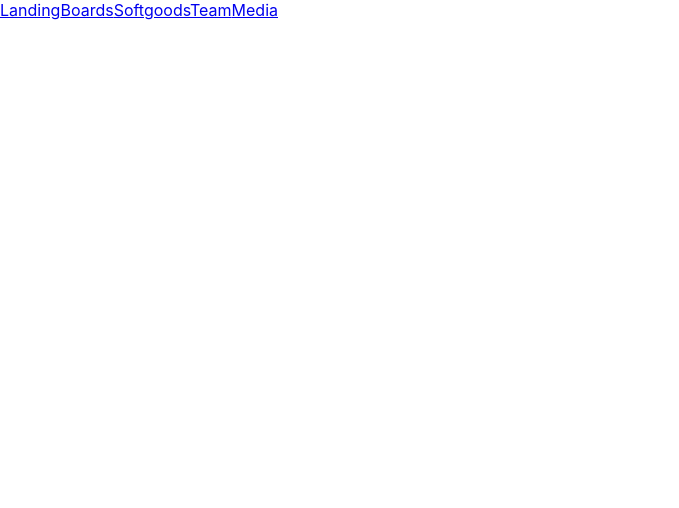
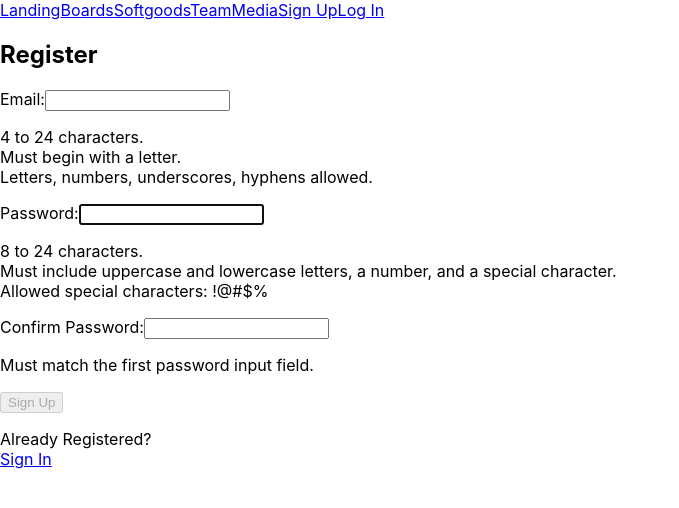
Before and after one commit to Winslowly/project4-frontend, a React (Create React App) app in the folder gunnicornfrontend/: page /register in a window 1280 px wide. Shown: the top 508 px of the page, without its empty margins (0-679 px from the left). Built offline with nearby package versions, Linux system fonts and the light colour scheme.

Commit message:
modified login/reg components

```diff
--- a/gunnicornfrontend/package.json
+++ b/gunnicornfrontend/package.json
@@ -6,6 +6,7 @@
     "@testing-library/jest-dom": "^5.16.5",
     "@testing-library/react": "^13.4.0",
     "@testing-library/user-event": "^13.5.0",
+    "axios": "^1.2.2",
     "react": "^18.2.0",
     "react-dom": "^18.2.0",
     "react-router-dom": "^6.6.1",
--- a/gunnicornfrontend/src/App.js
+++ b/gunnicornfrontend/src/App.js
@@ -1,12 +1,16 @@
 
 // import './App.css';
 import {BrowserRouter as Router, Routes, Route, Link} from "react-router-dom";
+import axios from 'axios'
+
 import Landing from "./components/Landing";
 import Boards from "./components/Boards";
 import Softgoods from "./components/Softgoods";
 import Team from "./components/Team";
 import Media from "./components/Media";
 import Error from "./components/Error";
+import Register from "./components/Registration"
+import Login from "./components/Login"
 
 
 function App() {
@@ -18,6 +22,8 @@ function App() {
         <Link to="/softgoods">Softgoods</Link>
         <Link to="/team">Team</Link>
         <Link to="/media">Media</Link>
+        <Link to="/register">Sign Up</Link>
+        <Link to="/login">Log In</Link>
 
       </nav>
 
@@ -32,6 +38,10 @@ function App() {
 
         <Route path="/media" element={<Media/>} />
 
+        <Route path="/register" element={<Register/>} />
+
+        <Route path="/login" element={<Login/>} />
+
         <Route path="*" element={<Error/>} />
 
       </Routes>
--- a/gunnicornfrontend/src/components/Login.jsx
+++ b/gunnicornfrontend/src/components/Login.jsx
@@ -1,14 +1,16 @@
 import { useRef, useState, useEffect, useContext } from "react"
-import AuthContext from '../context/AuthProvider'
 
-import axios from './api/axios'
-const LOGIN_URL = ''
+import axios from 'axios'
+import { Navigate, useNavigate } from "react-router-dom"
+import Register from './Registration'
+
+const LOGIN_URL = 'localhost:3000/login'
 
 const Login = () => {
-    const { setAuth } = useContext(AuthContext)
+    // const { setAuth } = useContext(AuthContext)
     const userRef = useRef()
     const errRef = useRef()
-
+    const navigate = useNavigate()
     const [user, setUser] = useState('')
     const [pwd, setPwd] = useState('')
     const [errMsg, setErrMsg] = useState('')
@@ -28,6 +30,7 @@ const Login = () => {
         setUser('')
         setPwd('')
         setSuccess(true)
+        navigate('localhost:3000')
     }
 
     return (
@@ -45,10 +48,10 @@ const Login = () => {
                 <p ref={errRef} className={errMsg ? "errmsg" : "offscreen"} aria-live="assertive">{errMsg}</p>
                 <h1>Sign In</h1>
                 <form>
-                    <label htmlFor="username">Username:</label>
+                    <label htmlFor="email">Email:</label>
                     <input
                         type="text"
-                        id="username"
+                        id="email"
                         ref={userRef}
                         autoComplete="off"
                         onChange={(e) => setUser(e.target.value)}
@@ -69,7 +72,7 @@ const Login = () => {
                     Need an Account?<br />
                     <span className="line">
                         {/* put router link here */}
-                        <a href="#">Sign Up</a>
+                        <a href='/register'>Sign Up</a>
                     </span>
                 </p>
             </section>
--- a/gunnicornfrontend/src/components/Registration.jsx
+++ b/gunnicornfrontend/src/components/Registration.jsx
@@ -1,18 +1,19 @@
 import { useRef, useState, useEffect } from 'react'
-import './index.css'
-import axios from './api/axios'
+import axios from 'axios'
+import { useNavigate } from 'react-router-dom'
 
-// Regex for username that expects an alphabetic char for the first char followed by upper and lowercase chars, 0-9, and hyphens and underscores between 3 and 23 characters in length.
-const USER_REGEX = /^[a-zA-Z][a-zA-Z0-9-_]{3,23}$/
+// Regex for email
+const USER_REGEX = /^([a-zA-Z0-9_\-\.]+)@([a-zA-Z0-9_\-\.]+)\.([a-zA-Z]{2,5})$/
 // Regex for password that allows upper and lowercase alphabet chars, digits 0-9, some special chars, and is between 8 - 24 chars in length.
 const PWD_REGEX = /^(?=.*[a-z])(?=.*[A-Z])(?=.*[0-9])(?=.*[!@#$%]).{8,24}$/
-const REGISTER_URL = '/register'
+const REGISTER_URL = 'https://gunnicornskateboards.herokuapp.com/api/register'
 
 const Register = () => {
     //Allows us to set the focus on user input when the component loads
     const userRef = useRef()
     //If we get an error this will allow us to put the focus on that so it can be announced by a screen reader for accesibility
     const errRef = useRef()
+    const navigate = useNavigate()
 
 
     //State tied to user input
@@ -84,6 +85,7 @@ const Register = () => {
         console.log(response.accessToken)
         console.log(JSON.stringify(response))
         setSuccess(true)
+        navigate('/')
         // good place to clear the input fields out of the registration fields.. set state back to empty strings
         } catch (err) {
             if (!err?.response) {
@@ -102,14 +104,14 @@ const Register = () => {
             <p ref={errRef} className={errMsg ? "errmsg" : "offscreen"} aria-live="assertive">{errMsg}</p>
             <h1>Register</h1>
             <form onSubmit={handleSubmit}>
-            {/* username input */}
-                    <label htmlFor="username">
-                        Username:
+            {/* email input */}
+                    <label htmlFor="email">
+                        Email:
                         {/* Add fontAwesome icon spans here */}
                     </label>
                     <input
                             type= "text"
-                            id= "username"
+                            id= "email"
                             ref={userRef}
                             autoComplete="off"
                             onChange={(e) => setUser(e.target.value)}
@@ -175,7 +177,7 @@ const Register = () => {
             Already Registered?<br />
             <span className='line'>
                 {/*put router link here*/}
-                <a href="#">Sign In</a>
+                <a href='/login'>Sign In</a>
             </span>
         </p>
         </section>
```
Also changed, not shown: 1 other file (tests, documents, lock files or other folders).
